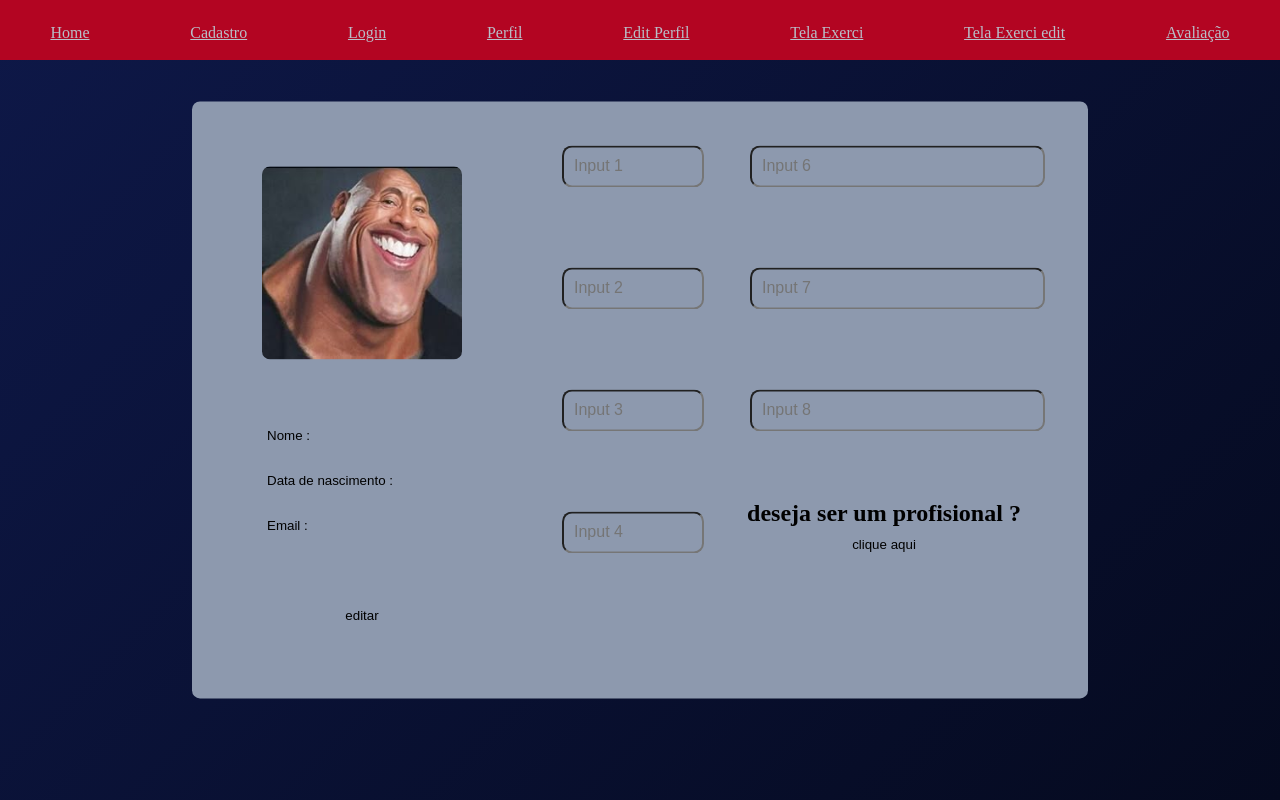
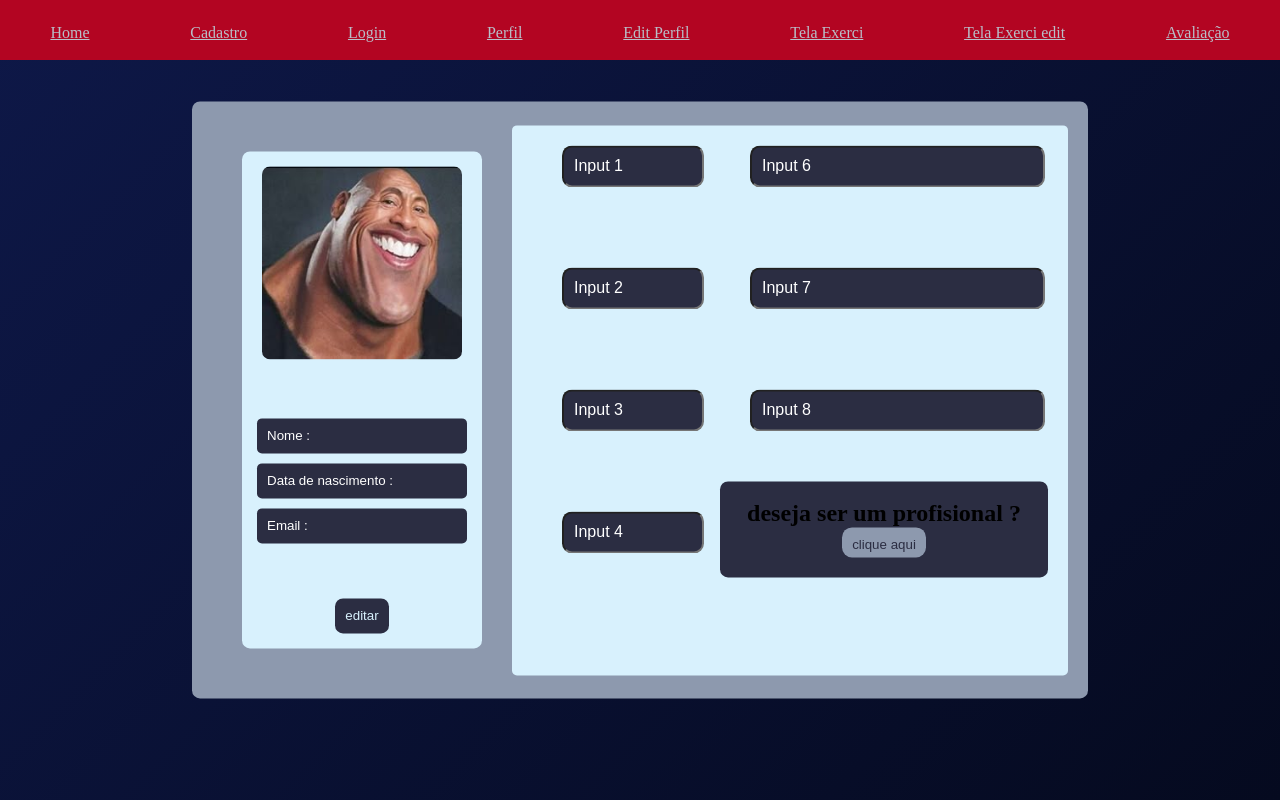
Before and after one commit to GuilhermeZamboni32/Rep-S.A, a React (Vite) app in the folder VidaFit/: page /editperfil in a window 1280 px wide. Built offline with nearby package versions, Linux system fonts and the light colour scheme.

Commit message:
atualizaçao tela edit perfil

```diff
--- a/VidaFit/src/pages/Avaliacao.css
+++ b/VidaFit/src/pages/Avaliacao.css
@@ -1,7 +1,7 @@
 
 .container-Ava {
- /* background: linear-gradient(135deg, var(--AzulC1) 0%, var(--AzulE1) 100%);*/
- background-color: rgb(255, 0, 0);
+    background: linear-gradient(135deg, var(--AzulC1) 0%, var(--AzulE1) 100%);
+    background-color: rgb(255, 0, 0);
     min-height: 100vh;
     align-items: center;
     justify-content: center;
@@ -14,16 +14,13 @@
       flex-direction: row;
       gap: 40px;
       padding: 20px;
-      background-image: url('nao.jpg');
       background-repeat: no-repeat;
       border-radius: 8px;
       justify-content: center;
-
+      background-color: var(--BrancoC1);
     }
-
-
     .div-grupo-usuario-Ava {
-      background: var(--Cor4);
+      background: var(--BrancoP2);
       padding: 15px;
       border-radius: 8px;
       text-align: center;
@@ -44,7 +41,6 @@
       width: 200px;
       border-radius: 8px;
     }
-
     .espaco{
       height: 50px;
     }
@@ -66,6 +62,9 @@
       display: inline-block;
       height: 10vh;
       width: 28vh;
+    }
+    .input::placeholder{
+      color: var(--BrancoP);
     }
     .texto-inp{
       width: 100%;
--- a/VidaFit/src/pages/EditPerfil.css
+++ b/VidaFit/src/pages/EditPerfil.css
@@ -4,15 +4,15 @@
     align-items: center;
 }
 .button-editar{
-background: var(--Cor6);
-color: var(--Cor4);
+background: var(--AzulP2);
+color: var(--BrancoC2);
 border: none;
 border-radius: 8px;
 padding: 10px;
 cursor: pointer;
 }
 .div-grupo-usuario-1{
-  background: var(--Cor4);
+  background: var(--BrancoC2);
   padding: 15px;
   border-radius: 8px;
   text-align: center;
@@ -21,6 +21,16 @@ cursor: pointer;
   flex-direction: column;
   width: 300px;
   margin: 30px;
+}
+.texto-inp-edit{
+  width: 100%;
+  margin: 5px 0;
+  background: var(--AzulP2);
+  color: var(--BrancoC2);
+  border: none;
+  padding: 10px;
+  border-radius: 5px;
+  cursor: pointer;
 }
 .div-grupo-1 {
   display: flex;
@@ -39,7 +49,7 @@ cursor: pointer;
   transform: translate(-50%, -50%);
 }
 .container-inputs{
-  background-color: var(--Cor4);
+  background-color: var(--BrancoC2);
   display: flex;
   flex-direction: row;
   justify-content: center;
@@ -61,8 +71,9 @@ cursor: pointer;
   margin: 20px 0 ;
   height: 600px;
 }
-.div-inputs1 input {
-  background-color: var(--Cor2);
+.div-inputs1 input{
+  color: var(--BrancoC2);
+  background-color: var(--AzulP2);
   width: 90%;
   padding: 10px;
   border-radius: 10px;
@@ -81,7 +92,7 @@ cursor: pointer;
   height: 600px;
 }
 .div-inputs2 input {
-  background-color: var(--Cor2);
+  background-color: var(--AzulP2);
   width: 90%;
   padding: 10px;
   border-radius: 10px;
@@ -89,8 +100,11 @@ cursor: pointer;
   box-sizing: border-box;
   margin: 30px;
 }
+input::placeholder{
+  color: var(--BrancoCC2);
+}
 .container-buttom{
-  background-color: var(--Cor2);
+  background-color: var(--AzulP2);
   padding: 23px;
   border-radius: 8px;
   display: flex;
@@ -106,7 +120,8 @@ cursor: pointer;
   gap: 10px;
 }
 .butoon-click-1{
-background: var(--Cor3);
+color: var(--AzulP2) ;
+background: var(--BrancoC1);
 border: none;
 border-radius: 10px;
 padding: 10px;
--- a/VidaFit/src/pages/EditPerfil.jsx
+++ b/VidaFit/src/pages/EditPerfil.jsx
@@ -23,9 +23,9 @@ function EditPerfil() {
 
             <div className="perfil-input">
 
-              <input className='texto-inp' type="text" placeholder='Nome :'/>
-              <input className='texto-inp' type="text" placeholder='Data de nascimento :'/>
-              <input className='texto-inp' type="text" placeholder='Email :'/>
+              <input className='texto-inp-edit' type="text" placeholder='Nome :'/>
+              <input className='texto-inp-edit' type="text" placeholder='Data de nascimento :'/>
+              <input className='texto-inp-edit' type="text" placeholder='Email :'/>
 
 
             <div className="espaco"></div>
@@ -38,10 +38,10 @@ function EditPerfil() {
 
         <div className='container-inputs'>
            <div className='div-inputs1'>
-            <input type="text" placeholder="Input 1"/>
-            <input type="text" placeholder="Input 2"/>
-            <input type="text" placeholder="Input 3"/>
-            <input type="text" placeholder="Input 4"/>
+            <input className='texto-inp-inf' type="text" placeholder="Input 1"/>
+            <input className='texto-inp-inf' type="text" placeholder="Input 2"/>
+            <input className='texto-inp-inf' type="text" placeholder="Input 3"/>
+            <input className='texto-inp-inf' type="text" placeholder="Input 4"/>
            </div>
 
           <div className='div-inputs2'>
```
